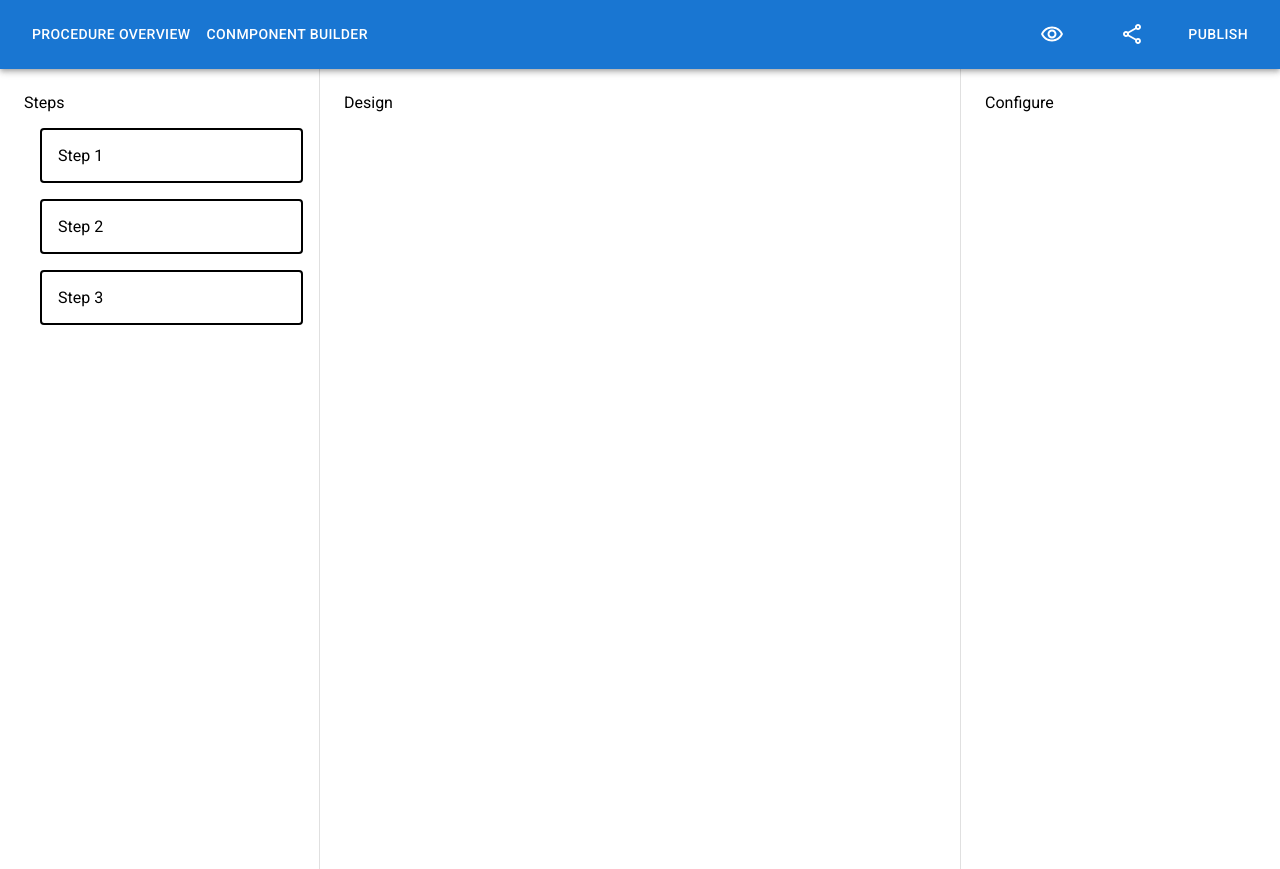
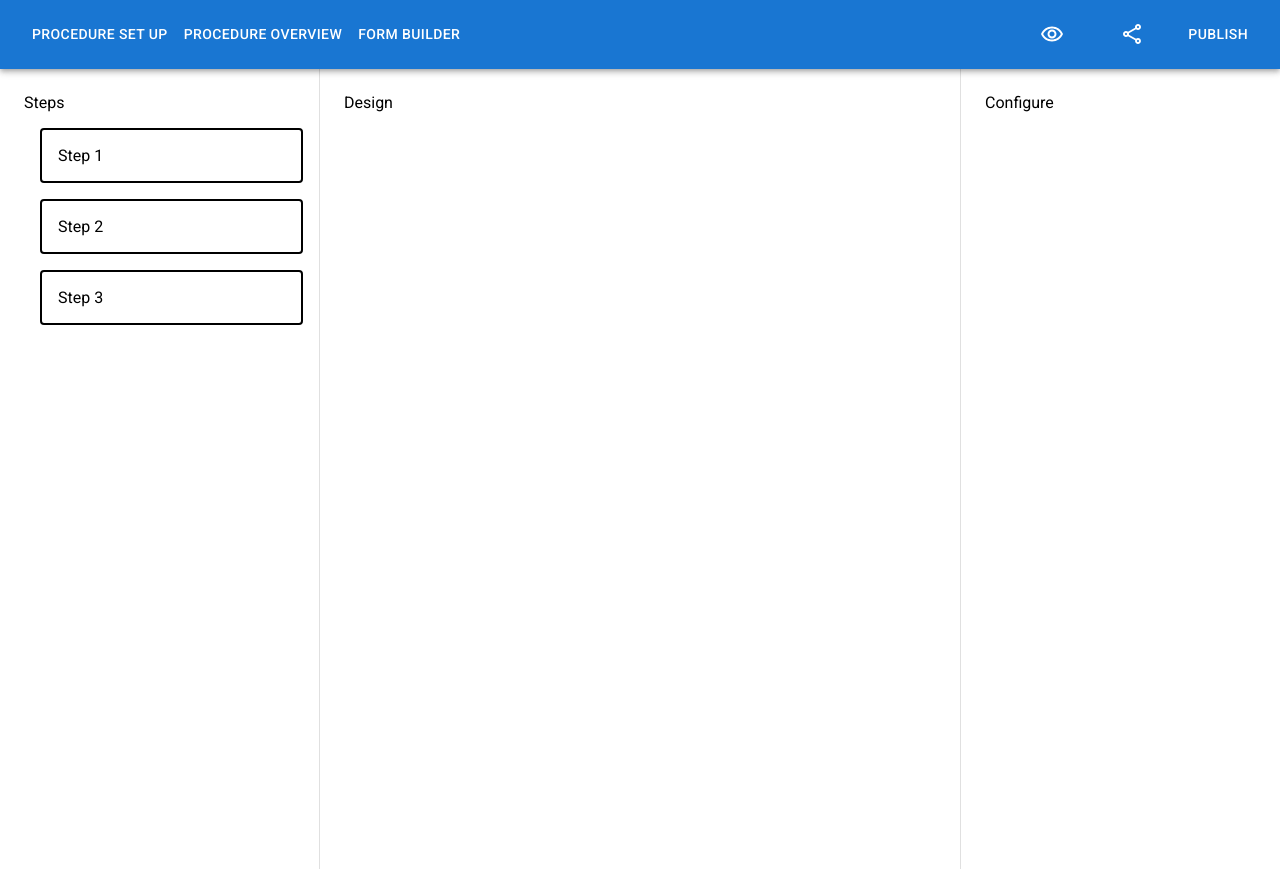
Before and after one commit to osoc22/project-digital-wallet, a React (Create React App) app: page /design in a window 1280 px wide. Built offline with nearby package versions, Linux system fonts and the light colour scheme.

Commit message:
Add navbar routing

```diff
--- a/src/components/Navbar.tsx
+++ b/src/components/Navbar.tsx
@@ -1,20 +1,27 @@
-import * as React from 'react';
-import AppBar from '@mui/material/AppBar';
-import Box from '@mui/material/Box';
-import Toolbar from '@mui/material/Toolbar';
-import Typography from '@mui/material/Typography';
-import Menu from '@mui/material/Menu';
-import Container from '@mui/material/Container';
-import Button from '@mui/material/Button';
-import MenuItem from '@mui/material/MenuItem';
-import Stack from '@mui/material/Stack';
-import ShareOutlinedIcon from '@mui/icons-material/ShareOutlined';
-import RemoveRedEyeOutlinedIcon from '@mui/icons-material/RemoveRedEyeOutlined';
+import * as React from "react";
+import AppBar from "@mui/material/AppBar";
+import Box from "@mui/material/Box";
+import Toolbar from "@mui/material/Toolbar";
+import Typography from "@mui/material/Typography";
+import Menu from "@mui/material/Menu";
+import Container from "@mui/material/Container";
+import Button from "@mui/material/Button";
+import MenuItem from "@mui/material/MenuItem";
+import Stack from "@mui/material/Stack";
+import ShareOutlinedIcon from "@mui/icons-material/ShareOutlined";
+import RemoveRedEyeOutlinedIcon from "@mui/icons-material/RemoveRedEyeOutlined";
+import { Link } from "react-router-dom";
 
-const pages = ['Procedure overview', 'Conmponent Builder'];
+const pages = [
+  { name: "Procedure set up", to: "" },
+  { name: "Procedure overview", to: "overview" },
+  { name: "Form builder", to: "builder" },
+];
 
 const Navbar = () => {
-  const [anchorElNav, setAnchorElNav] = React.useState<null | HTMLElement>(null);
+  const [anchorElNav, setAnchorElNav] = React.useState<null | HTMLElement>(
+    null
+  );
 
   const handleCloseNavMenu = () => {
     setAnchorElNav(null);
@@ -24,50 +31,58 @@ const Navbar = () => {
     <AppBar position="static">
       <Container maxWidth="xl">
         <Toolbar disableGutters>
-          <Box sx={{ flexGrow: 1, display: { xs: 'flex', md: 'none'} }}>
+          <Box sx={{ flexGrow: 1, display: { xs: "flex", md: "none" } }}>
             <Menu
               id="menu-appbar"
               anchorEl={anchorElNav}
               anchorOrigin={{
-                vertical: 'bottom',
-                horizontal: 'left',
+                vertical: "bottom",
+                horizontal: "left",
               }}
               keepMounted
               transformOrigin={{
-                vertical: 'top',
-                horizontal: 'left',
+                vertical: "top",
+                horizontal: "left",
               }}
               open={Boolean(anchorElNav)}
               onClose={handleCloseNavMenu}
               sx={{
-                display: { xs: 'block', md: 'none' },
+                display: { xs: "block", md: "none" },
               }}
             >
-              {pages.map((page) => (
-                <MenuItem key={page} onClick={handleCloseNavMenu}>
-                  <Typography textAlign="center">{page}</Typography>
+              {pages.map((page, i) => (
+                <MenuItem key={i} onClick={handleCloseNavMenu}>
+                  <Link to={page.to} className="link">
+                    <Typography textAlign="center">{page.name}</Typography>
+                  </Link>
                 </MenuItem>
               ))}
             </Menu>
           </Box>
-          <Box sx={{ flexGrow: 1, display: { xs: 'none', md: 'flex' } }}>
-            {pages.map((page) => (
-              <Button
-                key={page}
-                onClick={handleCloseNavMenu}
-                sx={{ my: 2, color: 'white', display: 'block' }}
-              >
-                {page}
-              </Button>
+          <Box sx={{ flexGrow: 1, display: { xs: "none", md: "flex" } }}>
+            {pages.map((page, i) => (
+              <Link key={i} to={page.to} className="link">
+                <Button
+                  onClick={handleCloseNavMenu}
+                  sx={{ my: 2, color: "white", display: "block" }}
+                >
+                  {page.name}
+                </Button>
+              </Link>
             ))}
           </Box>
 
-          <Stack direction='row' spacing={2}>
-              <Button color='inherit'><RemoveRedEyeOutlinedIcon /></Button>
-              <Button color='inherit'><ShareOutlinedIcon /></Button>
-              <Button color='inherit'>Publish</Button>
+          <Stack direction="row" spacing={2}>
+            <Link to="preview" className="link">
+              <Button color="inherit">
+                <RemoveRedEyeOutlinedIcon />
+              </Button>
+            </Link>
+            <Button color="inherit">
+              <ShareOutlinedIcon />
+            </Button>
+            <Button color="inherit">Publish</Button>
           </Stack>
-
         </Toolbar>
       </Container>
     </AppBar>
--- a/src/index.css
+++ b/src/index.css
@@ -5,10 +5,15 @@ body {
   margin: 0;
 }
 
+.link {
+  text-decoration: none;
+  color: white;
+}
+
 .builder-container {
   width: 100%;
   height: 100vh;
-  display:grid;
+  display: grid;
   grid-template-columns: 5% 75% 20%;
 }
 
@@ -26,14 +31,14 @@ body {
   margin-left: auto;
 }
 
-.builder-main{
+.builder-main {
   border-right: 2px solid grey;
   border-left: 2px solid grey;
 }
 
 .builder-title-section {
   text-align: center;
-  margin-top:40px;
+  margin-top: 40px;
   margin-bottom: 120px;
 }
 
```
